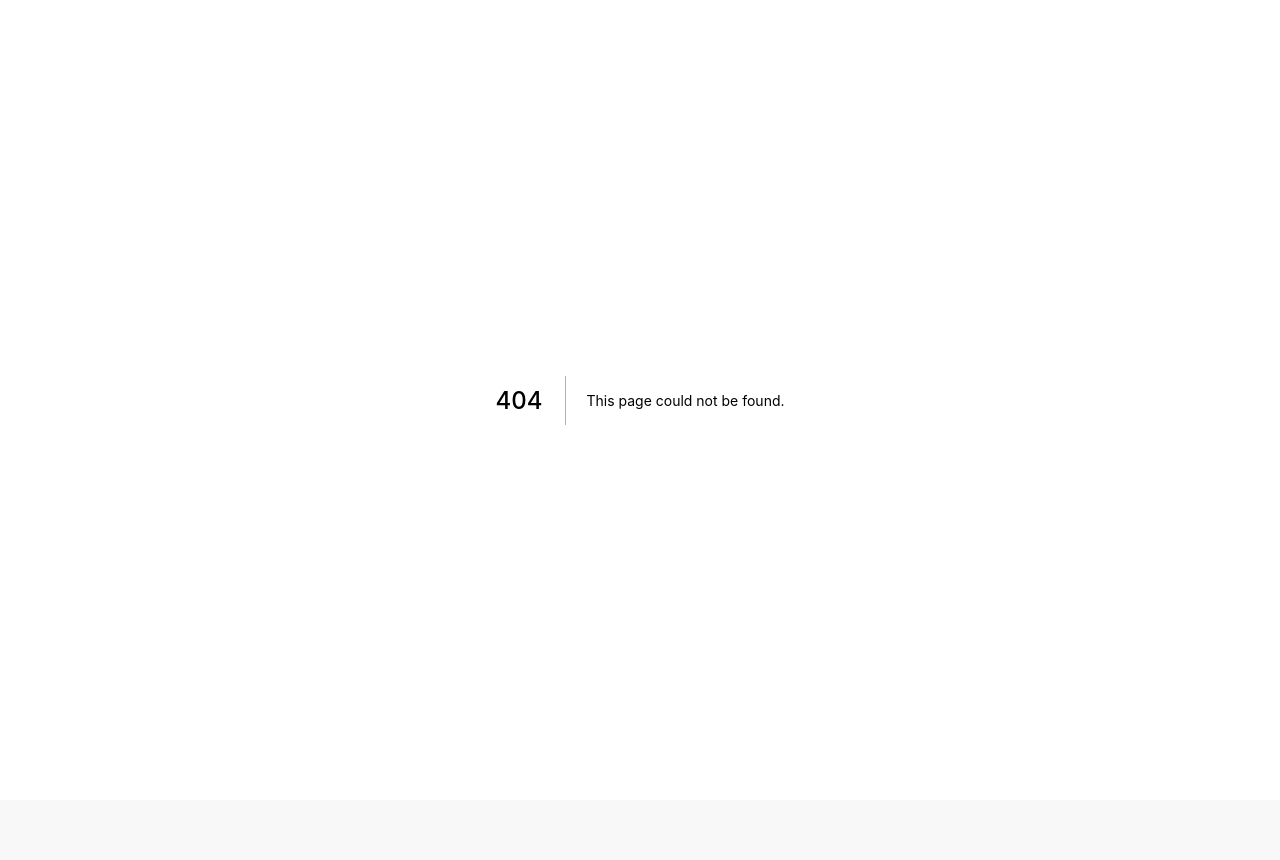
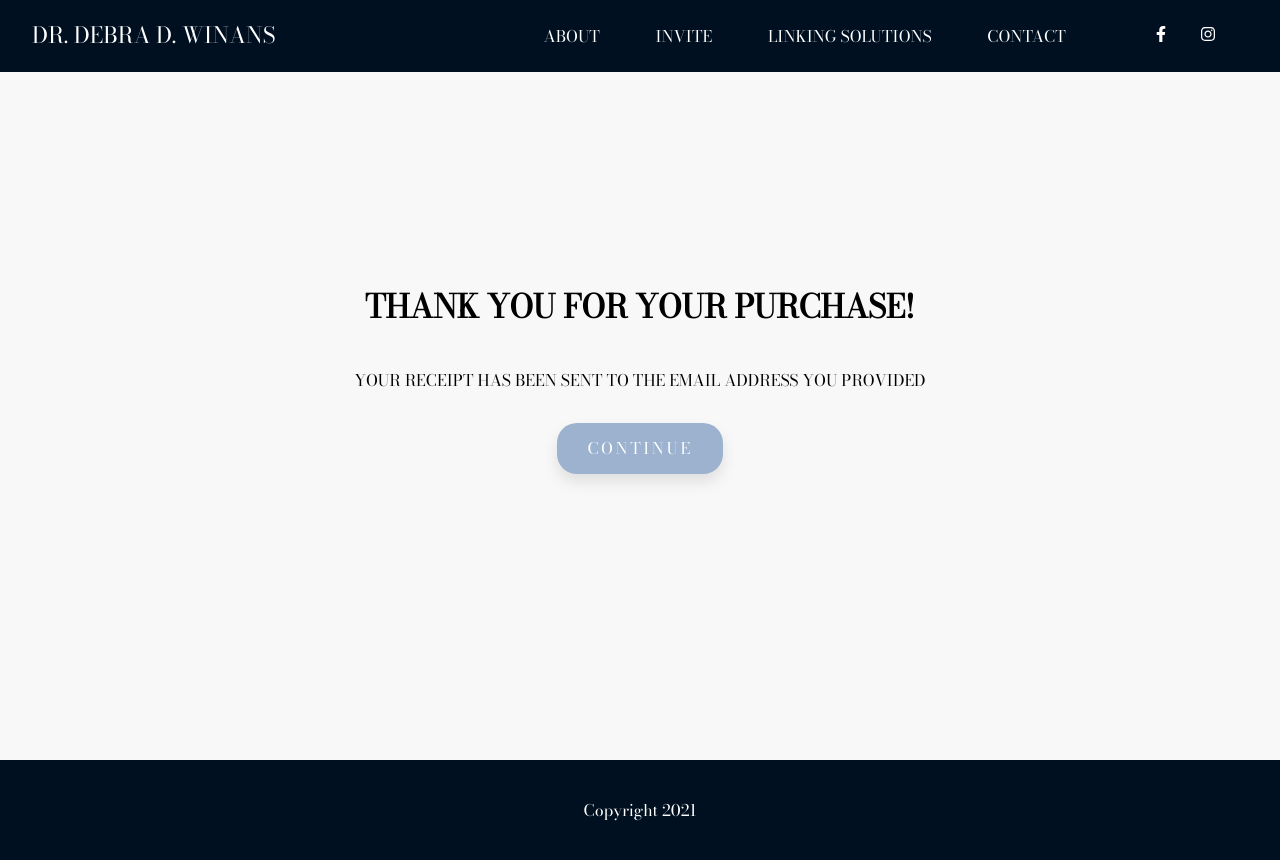
Before and after one commit to steven2711/debra-winans, a Next.js app: page /success in a window 1280 px wide. Before the commit this address had no page. Before the commit the page ends 800 px from the top, so only its background shows below. Built offline with nearby package versions, Linux system fonts and the light colour scheme.

Commit message:
Added loader to btn. Built success page.

```diff
--- a/components/Button.js
+++ b/components/Button.js
@@ -1,11 +1,13 @@
 import styles from '@/styles/Button.module.css'
 import Link from 'next/link'
+import { FaRegLaugh } from 'react-icons/fa';
 
 
-export default function Button({text, link, path, handler}) {
+
+export default function Button({text, link, path, handler, isLoading}) {
     return (
         <>
-        {link ? <Link href={`${path}`}><a className={styles.button}>{text}</a></Link> : <button className={styles.button} onClick={handler ? handler : null}>{text}</button>}
+        {link ? <Link href={`${path}`}><a className={styles.button}>{text}</a></Link> : <button className={styles.button} onClick={handler ? handler : null}>{isLoading ? <FaRegLaugh className={styles.btnIcon}/>: null}{text}</button>}
 
         </>
     )
@@ -14,5 +16,6 @@ export default function Button({text, link, path, handler}) {
 
 Button.defaultProps = {
     link: false,
-    path: "/"
+    path: "/",
+    isLoading: false
 }
--- a/package.json
+++ b/package.json
@@ -15,6 +15,7 @@
     "react": "17.0.2",
     "react-dom": "17.0.2",
     "react-icons": "^4.2.0",
+    "react-toastify": "^7.0.4",
     "stripe": "^8.154.0",
     "styled-components": "^5.3.0"
   },
--- a/pages/api/checkout/session.ts
+++ b/pages/api/checkout/session.ts
@@ -19,8 +19,8 @@ export default async (req: NextApiRequest, res: NextApiResponse) => {
       quantity
     }],
     mode: 'payment',
-    success_url: `${req.headers.origin}`,
-    cancel_url: `${req.headers.origin}/checkout`,
+    success_url: `${req.headers.origin}/success`,
+    cancel_url: `${req.headers.origin}`,
   })
 
 
--- /dev/null
+++ b/pages/success.js
@@ -0,0 +1,19 @@
+import Layout from '@/components/Layout'
+import Link from 'next/link'
+import styles from '@/styles/Success.module.css'
+import Button from '@/components/Button'
+
+
+
+
+export default function SuccessPage() {
+    return (
+        <Layout>
+            <div className={styles.success}>
+                <h1>thank you for your purchase!</h1>
+                <p>your receipt has been sent to the email address you provided</p>
+                <Button link={true} text='continue' />
+            </div>
+        </Layout>
+    )
+}
--- a/styles/Button.module.css
+++ b/styles/Button.module.css
@@ -1,5 +1,7 @@
 .button {
-  display: inline-block;
+  display: flex;
+  align-items: center;
+  justify-content: center;
   background: #9cb2ce;
   color: #fff;
   padding: 15px 30px;
@@ -22,3 +24,18 @@
   box-shadow: 0px 8px 15px rgba(0, 0, 0, 0.2);
   transform: scale(1);
 }
+
+.btnIcon {
+  margin-right: 0.5rem;
+  font-size: 1.2rem;
+  animation: rotation 2s infinite linear;
+}
+
+@keyframes rotation {
+  from {
+    transform: rotate(0deg);
+  }
+  to {
+    transform: rotate(359deg);
+  }
+}
--- /dev/null
+++ b/styles/Success.module.css
@@ -0,0 +1,23 @@
+.success {
+  display: flex;
+  flex-direction: column;
+  align-items: center;
+  justify-content: center;
+  height: 95vh;
+  text-transform: uppercase;
+  text-align: center;
+}
+
+.success h1 {
+  font-size: 2rem;
+}
+
+.success p,
+.success a {
+  font-size: 1rem;
+}
+
+.success h1,
+.success p {
+  margin-bottom: 2rem;
+}
--- a/styles/globals.css
+++ b/styles/globals.css
@@ -1,7 +1,8 @@
 /* @import url("https://fonts.googleapis.com/css2?family=Poppins:wght@300;400;500;600;700&display=swap"); */
 /* Colors:
-  Blue : #9CB2CE
-  Taupe :
+  Light-Blue : #9CB2CE
+  White : #f8f8f8
+  Dark-Blue : #001021
 */
 
 @import url("https://fonts.googleapis.com/css2?family=Bodoni+Moda&display=swap");
```
Also changed, not shown: components/BookDisplay.tsx (+9 -1 lines), pages/checkout.tsx (deleted, +0 -11 lines), 1 other file (tests, documents, lock files or other folders).
